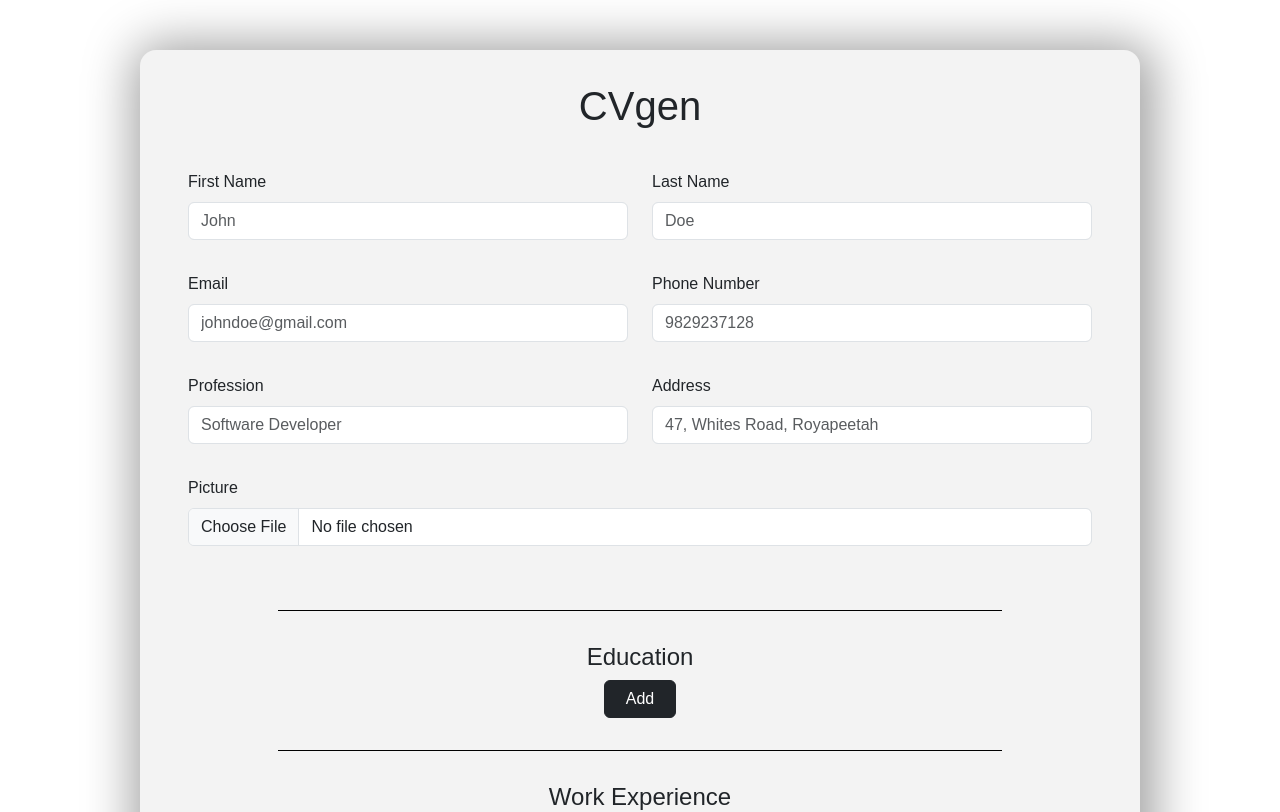
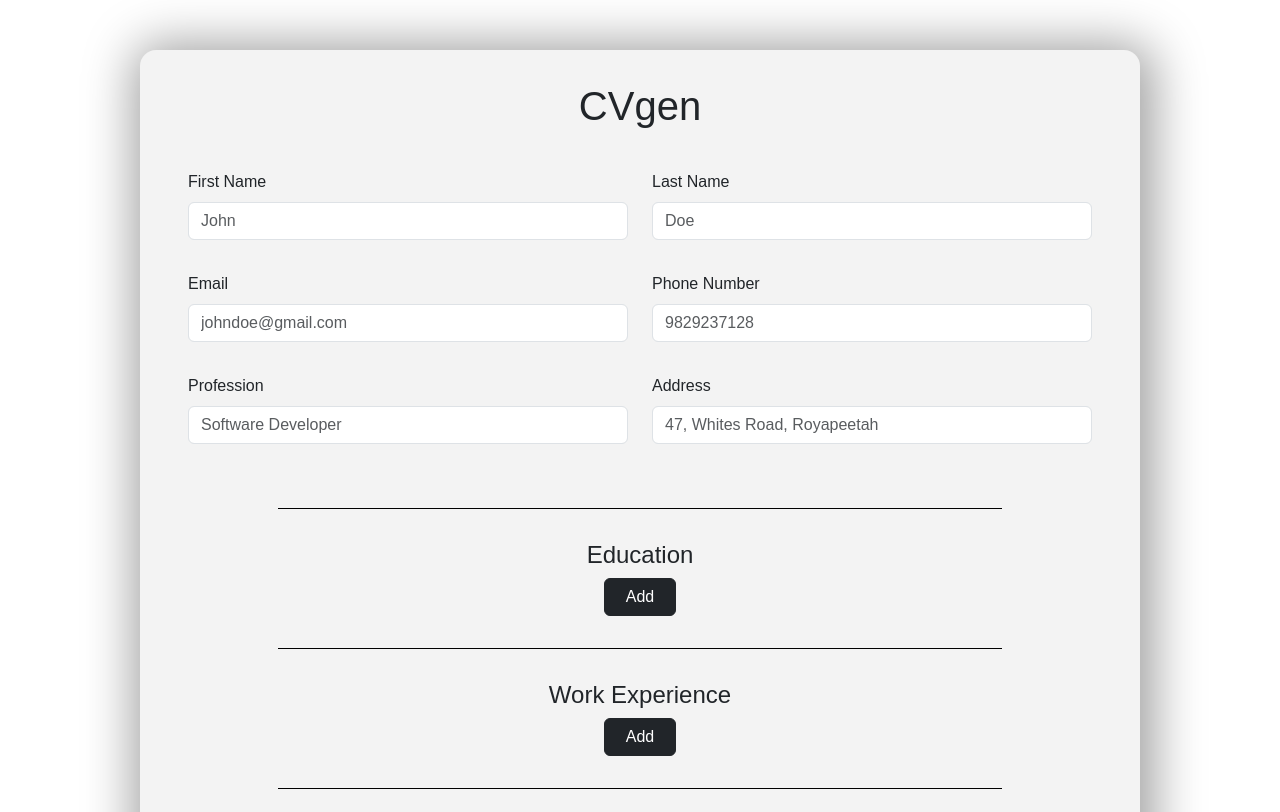
Before and after one commit to Kandyyy/CV-app, a React (Create React App) app: page / in a window 1280 px wide. Shown: the top 812 px of the page. Built offline with nearby package versions, Linux system fonts and the light colour scheme.

Commit message:
Removed pfp because annoying chrome issue

```diff
--- a/package.json
+++ b/package.json
@@ -1,4 +1,5 @@
 {
+  "homepage": "https://Kanyyy.github.io/CV-app",
   "name": "cvapp",
   "version": "0.1.0",
   "private": true,
@@ -6,6 +7,7 @@
     "@testing-library/jest-dom": "^5.16.5",
     "@testing-library/react": "^13.4.0",
     "@testing-library/user-event": "^13.5.0",
+    "gh-pages": "^5.0.0",
     "react": "^18.2.0",
     "react-dom": "^18.2.0",
     "react-scripts": "5.0.1",
@@ -13,6 +15,8 @@
     "web-vitals": "^2.1.4"
   },
   "scripts": {
+    "predeploy": "npm run build",
+    "deploy": "gh-pages -d build",
     "start": "react-scripts start",
     "build": "react-scripts build",
     "test": "react-scripts test",
--- a/src/App.jsx
+++ b/src/App.jsx
@@ -97,18 +97,6 @@ class App extends Component {
     });
   }
 
-  updateProfilePic = (e) => {
-    this.setState((prevState)=>{
-        return ({
-            ...prevState,
-            generalInfo: {
-                ...prevState.generalInfo,
-                pic: e.target.value
-            }
-        });
-    });
-  }
-
   updateEducation = (data) => {
     this.setState((prevState)=>{
         let updatedEducationInfo = [...prevState.educationInfo, data];
@@ -176,7 +164,6 @@ class App extends Component {
             phno={this.state.generalInfo.phno}
             prof={this.state.generalInfo.prof}
             address={this.state.generalInfo.address}
-            pic={this.state.generalInfo.pic}
             educationInfo={this.state.educationInfo}
             workInfo={this.state.workInfo}
           />
@@ -189,7 +176,6 @@ class App extends Component {
             updatePh={this.updatePh}
             updateProfession={this.updateProfession}
             updateAddress={this.updateAddress}
-            updateProfilePic={this.updateProfilePic}
             EduFormHandler={this.EduFormHandler}
             WorkFormHandler={this.WorkFormHandler}
           />
--- a/src/Components/GeneralInfo.jsx
+++ b/src/Components/GeneralInfo.jsx
@@ -34,12 +34,6 @@ class GeneralInfo extends Component {
                 <input type="text" className="form-control" id='address' placeholder='47, Whites Road, Royapeetah' onChange={this.props.updateAddress}/>
           </div>
         </div>
-        <div className="row">
-          <div className="col">
-            <label htmlFor="formFile" className="form-label">Picture</label>
-            <input className="form-control" type="file" id="formFile" onChange={this.props.updateProfilePic}/>
-          </div>
-        </div>
       </div>
     )
   }
--- a/src/Components/Preview.jsx
+++ b/src/Components/Preview.jsx
@@ -1,9 +1,10 @@
-import React, { Component } from 'react'
+import React, { Component } from 'react';
+import pfp from "../user.png";
 
 export default class Preview extends Component {
 
   render() {
-    let {previewHandler, fname, lname, email, phno, prof, address, pic, educationInfo, workInfo} = this.props;
+    let {previewHandler, fname, lname, email, phno, prof, address, educationInfo, workInfo} = this.props;
     return (
       <div className="bruh">
         <div className='preview-div'>
@@ -55,7 +56,7 @@ export default class Preview extends Component {
               </div>
               <div className="rhs">
                   <div className="pfp">
-                      <img src={pic} alt="" />
+                      <img src={pfp} alt=""/>
                   </div>
                   <h4>Personal Details</h4>
                   <div className="personal-details">
```
Also changed, not shown: 1 other file (tests, documents, lock files or other folders).
